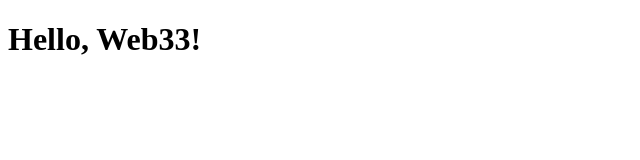
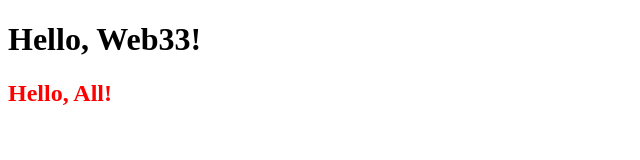
Before and after one commit to luxshd/lesson10, a plain HTML site: page index.html in a window 1280 px wide. Shown: the whole page, without its empty margins (0-640 px from the left). Drawn offline with Linux system fonts and the light colour scheme.

Commit message:
add component h2

```diff
--- a/index.html
+++ b/index.html
@@ -7,5 +7,7 @@
 </head>
 <body>
     <h1>Hello, Web33!</h1>
+
+    <h2 style="color: red;">Hello, All!</h2>
 </body>
 </html>
```
